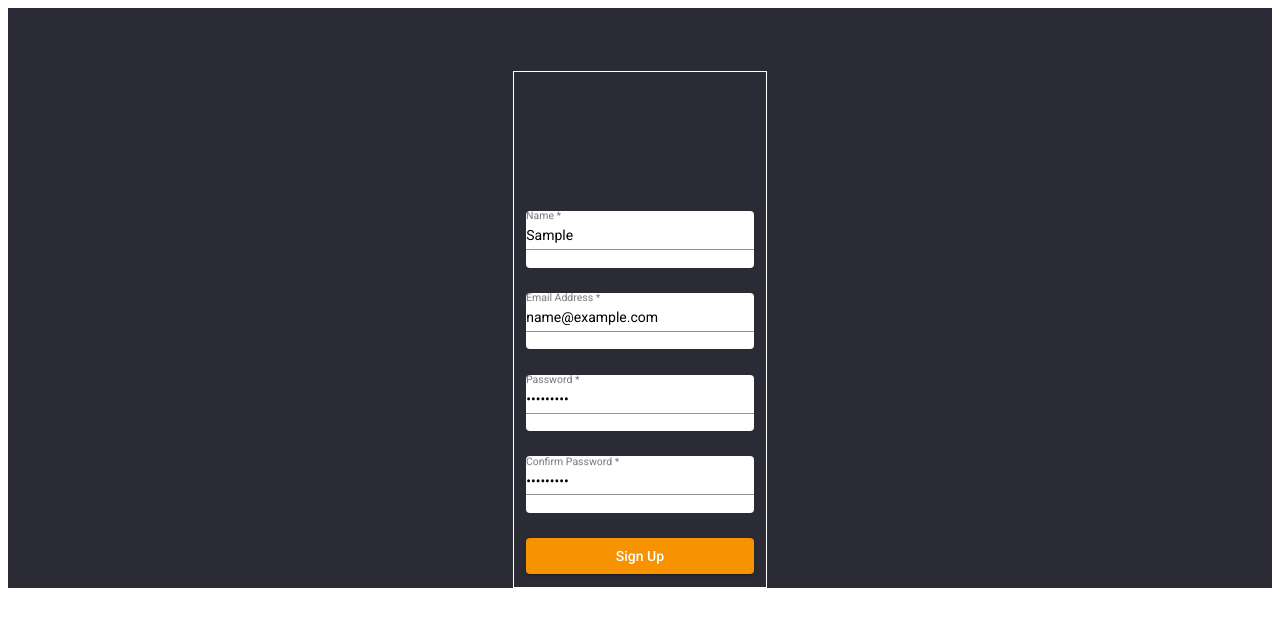
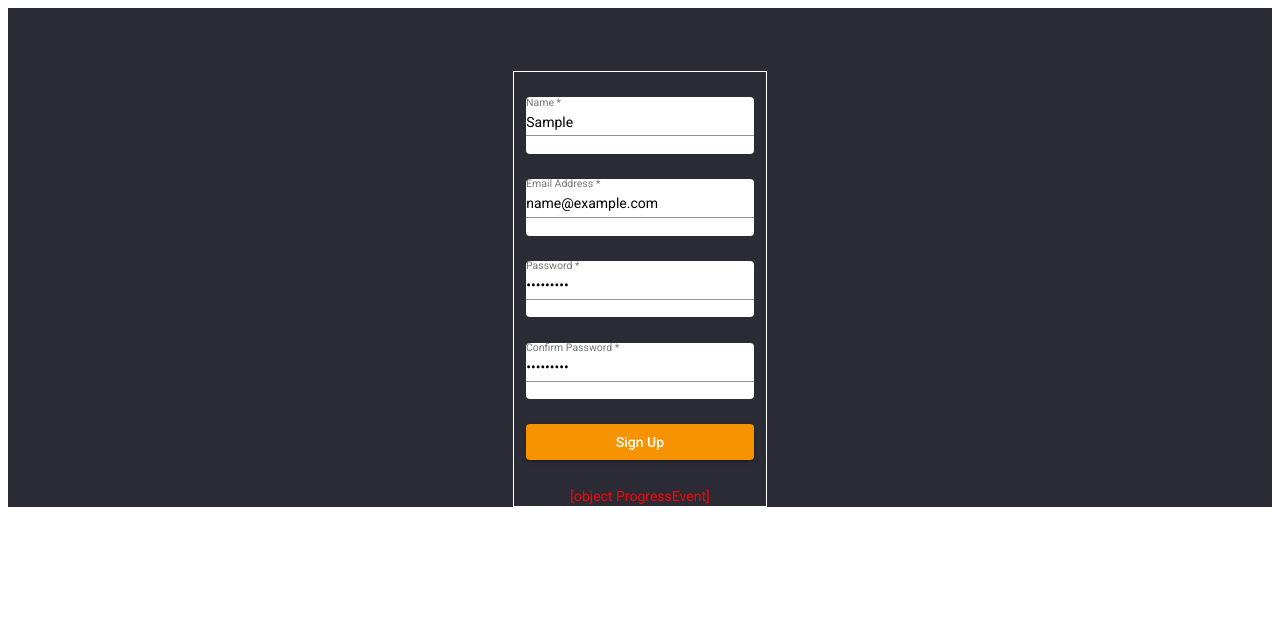
Before and after one commit to marcusjensen15/Warriors_Gym_Frontend, an Angular app: page /signup in a window 1280 px wide. Both pictures are taken after typing "Sample", "name@example.com", "Sample123", "Sample123" into the empty fields and a click on the button "Sign Up". Shown: the top 626 px of the page. Built offline with nearby package versions, Linux system fonts and the light colour scheme; no server answers.

Commit message:
correctly displaying error message in signup page

```diff
--- a/src/app/login/login.component.scss
+++ b/src/app/login/login.component.scss
@@ -22,7 +22,7 @@
 }
 
 .example-form{
-  padding-top: 10%;
+  padding-top: 1%;
   width: 25%;
   margin: 0 auto;
   display: flex;
--- a/src/app/signup/signup.component.html
+++ b/src/app/signup/signup.component.html
@@ -70,6 +70,7 @@
             </mat-error>
           </mat-form-field>
           <button type="submit" value="submit" mat-raised-button>Sign Up</button>
+          <div class="errorMessage" *ngIf="errorMessage">{{errorMessage}}</div>
         </div>
       </div>
     </form>
--- a/src/app/signup/signup.component.scss
+++ b/src/app/signup/signup.component.scss
@@ -27,7 +27,7 @@
 }
 
 .example-form{
-  padding-top: 10%;
+  padding-top: 1%;
   width: 20%;
   margin: 0 auto;
   display: flex;
@@ -53,3 +53,9 @@
     background-color: $scw-yellow-light;
   }
 }
+
+.errorMessage{
+  margin-top: 5%;
+  text-align: center;
+  color: red;
+}
--- a/src/app/signup/signup.component.ts
+++ b/src/app/signup/signup.component.ts
@@ -8,14 +8,24 @@ import {GetApiService} from "../get-api.service";
 })
 export class SignupComponent implements OnInit {
 
+  public errorMessage : string;
+
   constructor(private api:GetApiService) { }
 
   ngOnInit(): void {
   }
+
+
   onFormSubmit(data){
     this.api.addUser(data).subscribe(     res =>{
       console.log(res);
-    });
+    },
+
+  (error) =>{
+      console.log(error.error);
+      this.errorMessage = error.error;
+      console.log(this.errorMessage);
+      }
+    );
   }
-
 }
```
